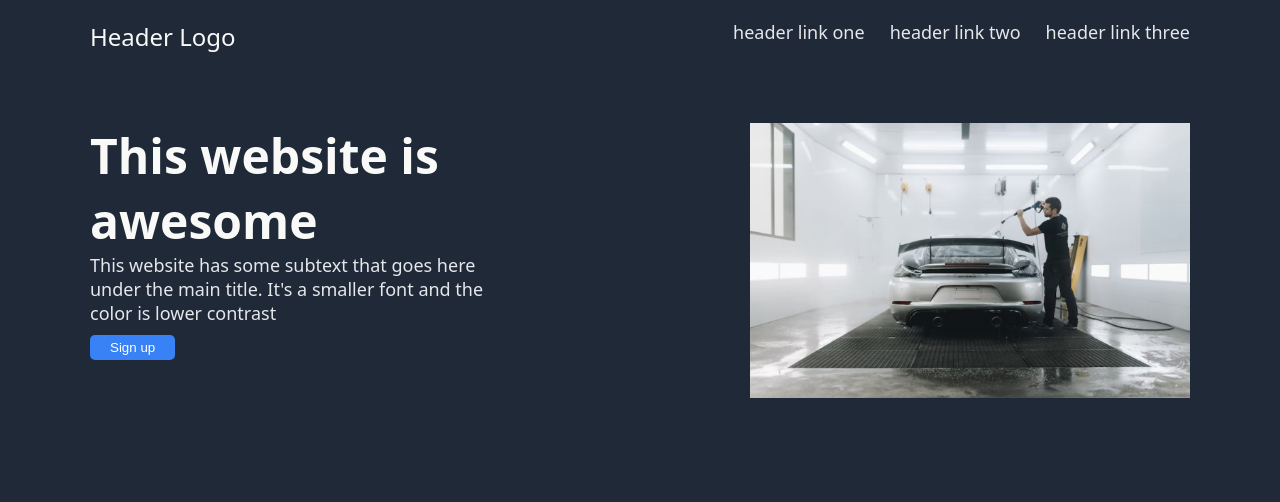
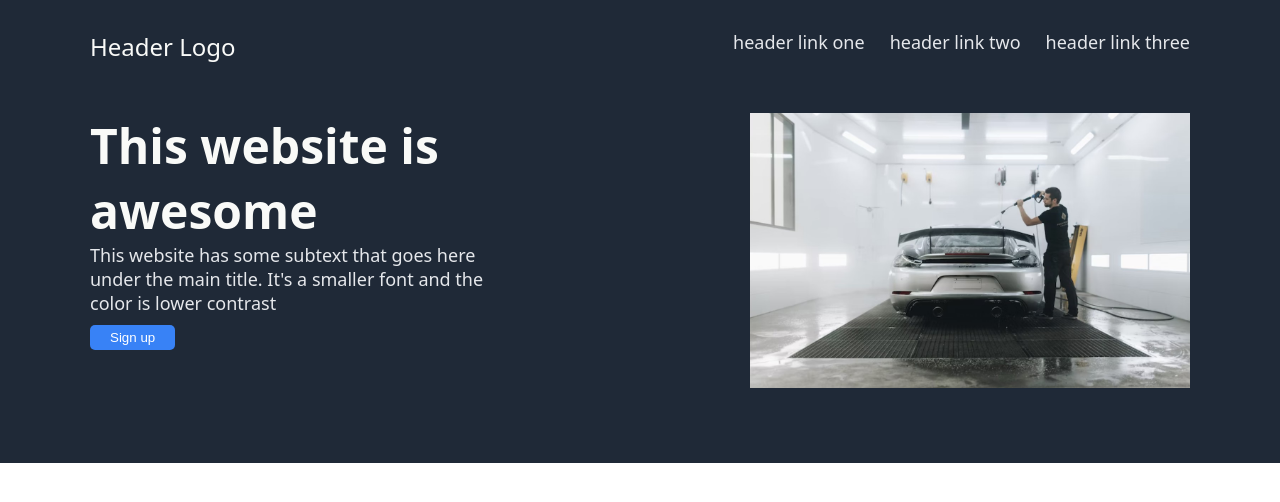
Before and after one commit to mrtfe/Odin-Project-Landing-Page-, a plain HTML site: page index.html in a window 1280 px wide. Drawn offline with Linux system fonts and the light colour scheme.

Commit message:
header + hero done

```diff
--- a/index.html
+++ b/index.html
@@ -9,6 +9,7 @@
   </head>
   <body>
     <div class="page-wrapper">
+      <div class="header-hero-wrapper">
         <header>
           <div class="header-logo__container">Header Logo</div>
           <div class="header-navbar__container">
@@ -31,5 +32,6 @@
           </div>
         </div>
       </div>
+    </div>
   </body>
 </html>
--- a/style.css
+++ b/style.css
@@ -1,17 +1,28 @@
 html {
   font-family: system-ui, -apple-system, BlinkMacSystemFont, "Segoe UI", Roboto,
     Oxygen, Ubuntu, Cantarell, "Open Sans", "Helvetica Neue", sans-serif;
-  background-color: #1f2937;
 }
-.page-wrapper {
+/* .page-wrapper {
   max-width: 1100px;
   margin: 0 auto;
+} */
+
+body {
+  margin: 0;
+}
+
+.header-hero-wrapper {
+  background-color: #1f2937;
+  padding-top: 30px;
+  padding-bottom: 70px;
 }
 
 header {
   display: flex;
   justify-content: space-between;
-  margin: 20px auto;
+  padding: 0px auto;
+  max-width: 1100px;
+  margin: 0 auto;
 }
 
 .header-logo__container {
@@ -34,6 +45,8 @@ header {
   display: flex;
   justify-content: space-between;
   padding-top: 50px;
+  max-width: 1100px;
+  margin: 0 auto;
 }
 
 .hero-main__section {
```
Lines whose indentation alone changed are shown as unchanged.
